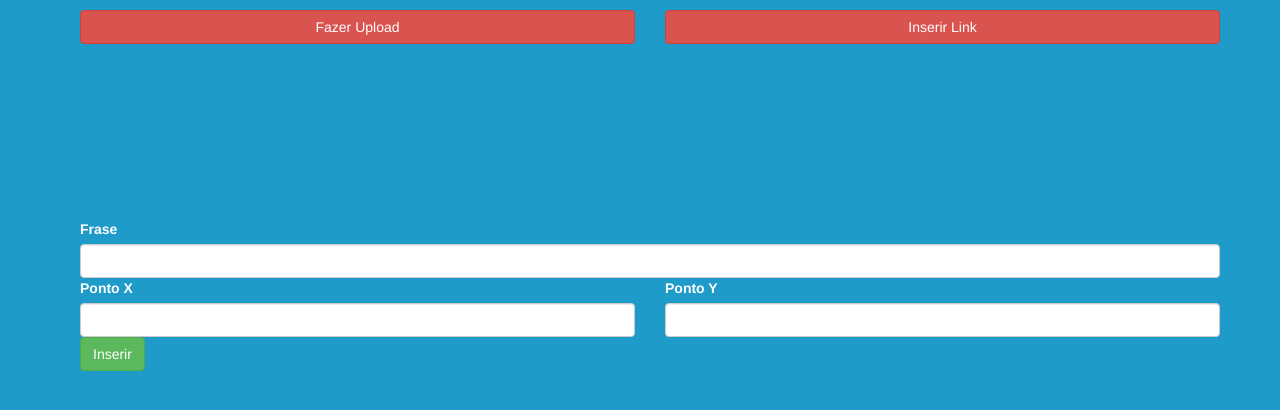
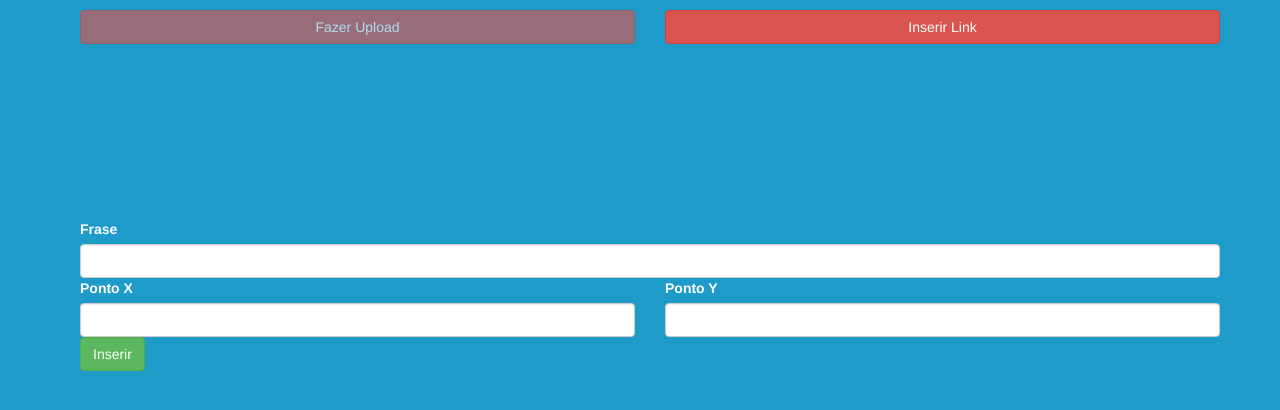
Before and after one commit to samuelsilvadev/create-memes, a website: page index.html in a window 1280 px wide. Drawn offline with nearby package versions, Linux system fonts and the light colour scheme.

Commit message:
desabilitando botão enquanto funcionalidade não esta terminada

```diff
--- a/index.html
+++ b/index.html
@@ -10,7 +10,7 @@
 		<section>
 			<div class="row">
 				<div class="col-md-6">
-					<button id="btnFazerUpload" class="btn btn-danger">Fazer Upload</button>
+					<button id="btnFazerUpload" class="btn btn-danger" disabled="disabled">Fazer Upload</button>
 				</div>
 				<div class="col-md-6">
 					<button id="btnInserirLink" class="btn btn-danger">Inserir Link</button>
```
